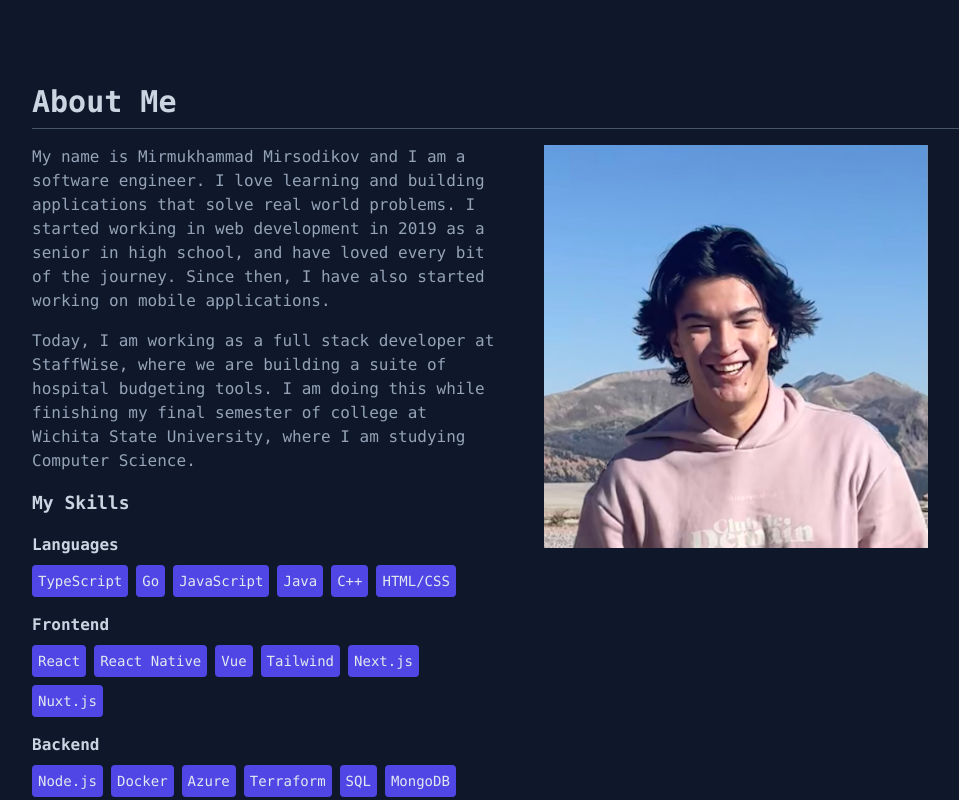
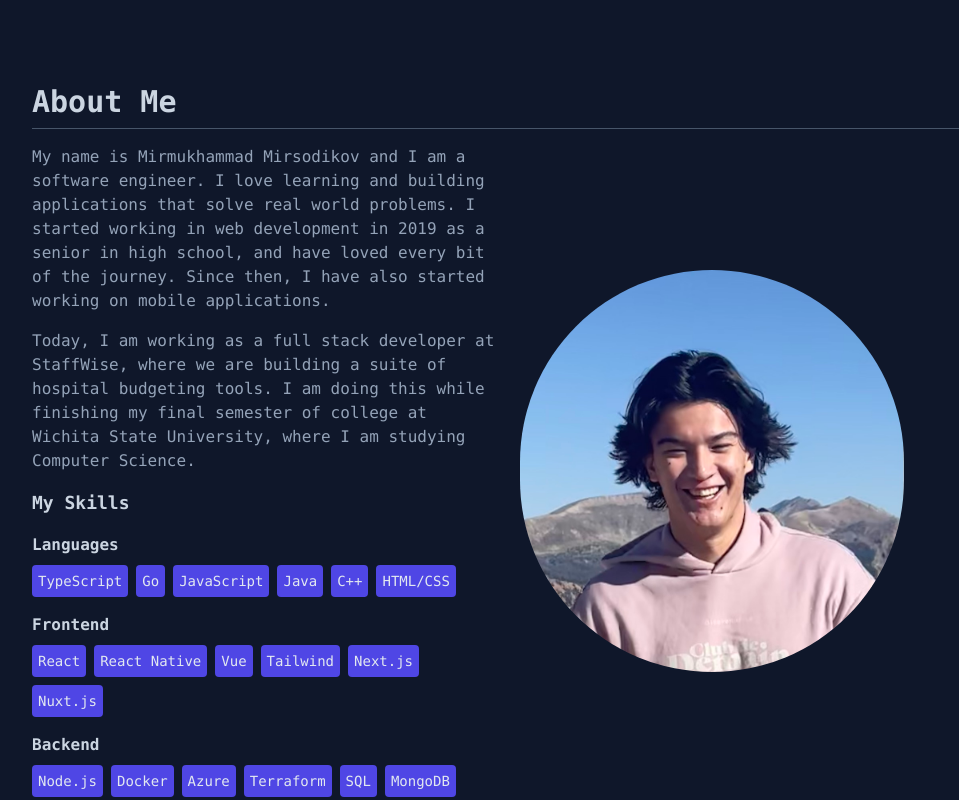
Before and after one commit to mir-mirsodikov/www.mmir.dev, a Next.js app: page / in a window 1280 px wide. Shown: the part 860-1660 px from the top of the page, without its empty margins (144-1103 px from the left). Built offline with nearby package versions, Linux system fonts and the light colour scheme.

Commit message:
resolved issues with picture positioning

```diff
--- a/components/About.tsx
+++ b/components/About.tsx
@@ -58,11 +58,11 @@ export function About() {
             </div>
           ))}
         </div>
-        <div className="items-start">
+        <div className="items-start md:order-none order-first m-auto">
           <Image
             src={portrait}
             alt="Self portrait"
-            className="mt-4 xl:mr-8 w-96"
+            className="mt-4 xl:mr-8 md:w-96 rounded-full w-48"
           />
         </div>
       </div>
```
